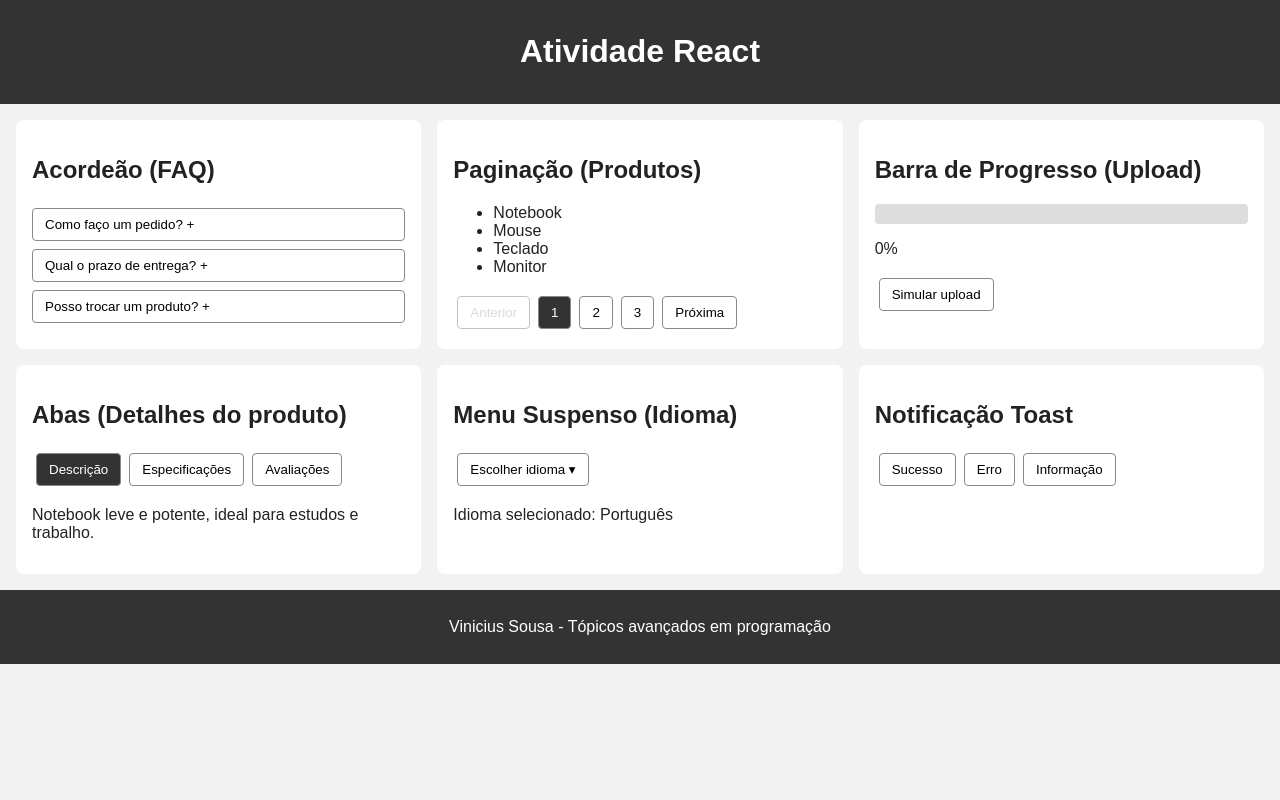
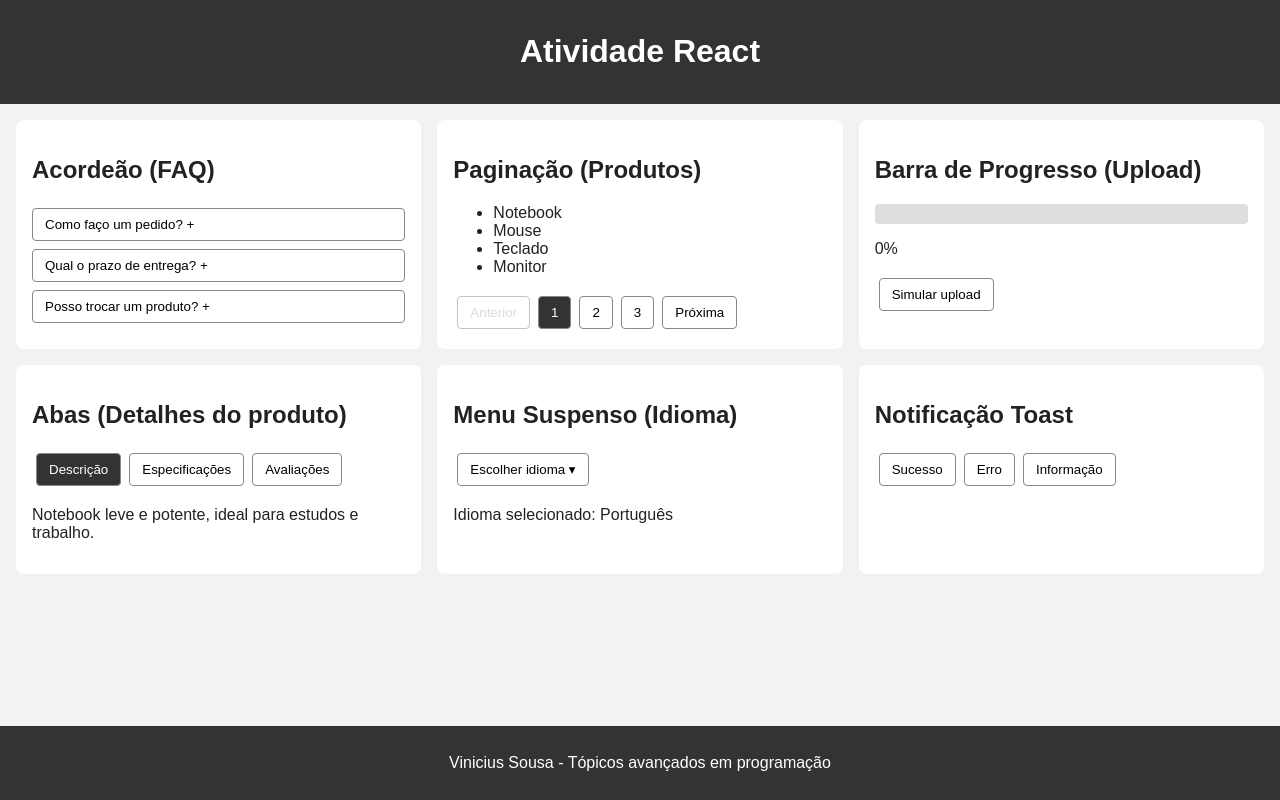
Before and after one commit to ViniciusSousaaa/atividade-react, a React (Vite) app: page / in a window 1280 px wide. Built offline with nearby package versions, Linux system fonts and the light colour scheme.

Commit message:
Fixa rodapé no fim da página

```diff
--- a/src/index.css
+++ b/src/index.css
@@ -31,7 +31,15 @@ button:disabled {
   padding: 12px;
 }
 
+#root {
+  min-height: 100vh;
+  display: flex;
+  flex-direction: column;
+}
+
 .grid {
+  flex: 1;
+  align-content: start;
   display: grid;
   grid-template-columns: 1fr;
   gap: 16px;
```
